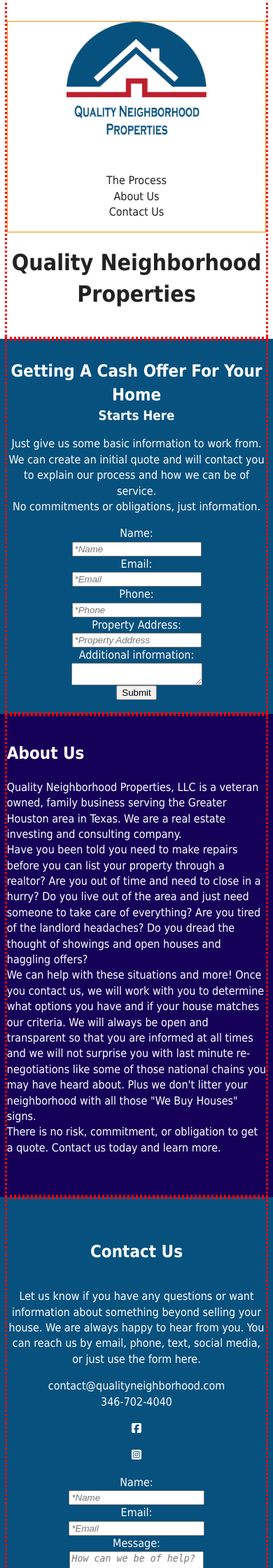
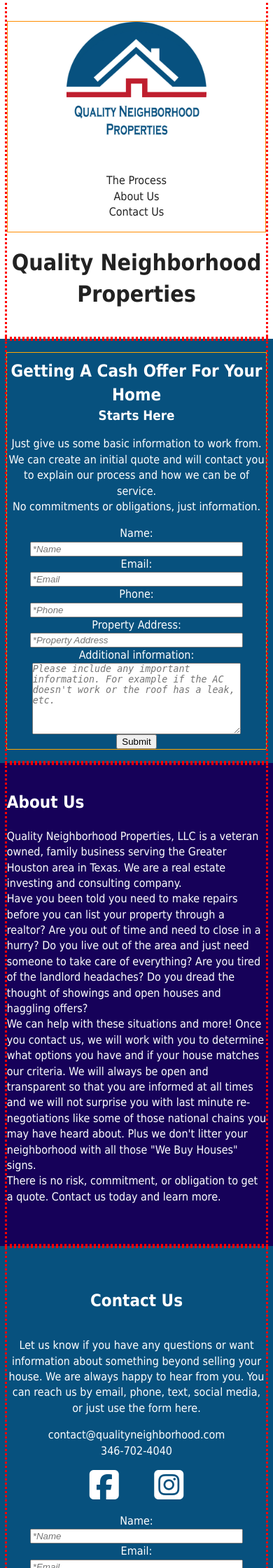
Before and after one commit to bhoyem/qnp-site, a PHP site: page / in a window 390 px wide. Shown: the top 2240 px of the page at 70% size. Run offline with PHP 8.4, Linux system fonts and the light colour scheme; some libraries are stand-ins or nearby versions.

Commit message:
Worked on formatting mobile layout and began tablet layout

```diff
--- a/css/style.css
+++ b/css/style.css
@@ -161,7 +161,12 @@
 }
 
 #process-imagearea img {
-  max-width: 50%;
+  max-width: 49%;
+  outline: 1px solid cyan;
+}
+
+#process-content {
+  outline: 1px solid orange;
 }
 
 .process-inputs {
@@ -170,11 +175,16 @@
   align-items: center;
 }
 
+.process-input-fields {
+  width: 80%;
+  color: black;
+}
+
 #process-textarea {
   padding: 0;
   margin: 0;
-  width: 100%;
-  color:#222;
+  height: 100px;
+  color: #222;
 }
 
 #aboutus-section {
@@ -195,12 +205,24 @@
   display: flex;
   flex-direction: column;
   text-align: center;
+  align-items: center;
 }
 
 .contactus-contact {
   display: flex;
   flex-direction: column;
   text-align: center;
+}
+
+.contactus-social {
+  display: flex;
+  justify-content: space-around;
+  width: 50%;
+  height: 1em;
+  align-items: center;
+  /* outline: 2px solid yellowgreen; */
+  font-size: 3em;
+  padding: 15px 0px;
 }
 
 #contactus-submission-thanks,
@@ -211,18 +233,19 @@
 }
 
 .contactus-inputs {
+  width: 100%;
   display: flex;
   flex-direction: column;
   align-items: center;
 }
 
 #contactus-name,
-#contactus-email {
-  width: 50%;
+#contactus-email,
+#contactus-information {
+  width: 80%;
 }
 
 #contactus-information {
-  width: 50%;
   height: 100px;
 }
 
@@ -249,9 +272,11 @@
   justify-content: space-around;
   align-items: center;
   width: 50%;
-  outline: 2px solid yellowgreen;
+  height: 1em;
+  /* outline: 2px solid yellowgreen; */
   font-size: 3em;
   color: white;
+  padding: 15px 0px;
 }
 
 a:link,
@@ -282,8 +307,16 @@
   /* TTTTTTTTTTTTTTTTTTTTTTTTTTTTTTTTTTTTTTTTTTTTTTTTTTTTTTTTTTTTTTTTTTTTTTTT
   Style adjustments for tablets
   TTTTTTTTTTTTTTTTTTTTTTTTTTTTTTTTTTTTTTTTTTTTTTTTTTTTTTTTTTTTTTTTTTTTTTTTTTT */
-  process-section .content-wrapper {
-    margin: 0 10px 0 0;
+  #process-section .content-wrapper {
+    width: 100%;
+    margin: 0;
+    padding: 0;
+    border: 0;
+    flex-direction: row;
+  }
+
+  #process-content {
+    width: 49%;
   }
 
 }
@@ -380,7 +413,7 @@
    Modify as content requires.
    ========================================================================== */
 
-@media @media only screen and (min-width: 35em) {
+@media only screen and (min-width: 35em) {
   /* Style adjustments for viewports that meet the condition */
 }
 
--- a/index.html
+++ b/index.html
@@ -13,8 +13,8 @@
   <meta property="og:url" content="">
   <meta property="og:image" content="">
 
-  <link rel="icon" href="/favicon.ico" sizes="any">
-  <link rel="icon" href="/icon.svg" type="image/svg+xml">
+  <link rel="icon" href="favicon.ico" sizes="any">
+  <link rel="icon" href="icon.svg" type="image/svg+xml">
   <link rel="apple-touch-icon" href="icon.png">
 
   <link rel="manifest" href="site.webmanifest">
@@ -45,42 +45,45 @@
     </div>
   </header>
 
+  <!-- ******************************* Process Section ****************************** -->
   <div id="process-section">
     <div class="content-wrapper">
       <div id="process-imagearea">
         <img src="img/handshake.jpg" alt="image of handhake" />
       </div>
+      <div id="process-content">
         <h2>Getting A Cash Offer For Your Home</h2>
         <h3>Starts Here</h3>
-      <div id="process-input-fields" class="process-inputs">
+        <!-- <div id="process-input-fields" class="process-inputs"> -->
         <p>
           Just give us some basic information to work from. <br>We can create an initial quote and will contact you to
           explain
           our process and how we can be of service.<br>No commitments or obligations, just information.
         </p>
         <form id="process-input-fields" class="process-inputs" onsubmit="return false">
-          <label for="name">Name:</label>
-          <input type="text" maxlength="50" placeholder="*Name" required>
-          <label for="email">Email:</label>
-          <input type="email" maxlength="50" placeholder="*Email" required>
-          <label for="phone">Phone:</label>
-          <input type="text" maxlength="50" placeholder="*Phone" required>
-          <label for="address">Property Address:</label>
-          <input type="text" maxlength="150" placeholder="*Property Address" required>
-          <label for="message">Additional information:</label>
-          <textarea id="process-textarea"
-            placeholder="Comments (Please include any information that may help us to valuate the property. For example if the AC doesn't work or the roof has a leak, etc.)">
-          </textarea>
+          <label for="process-name">Name:</label>
+          <input type="text" id="process-name" maxlength="50" placeholder="*Name" class="process-input-fields">
+          <label for="process-email">Email:</label>
+          <input type="text" id="process-email" maxlength="50" placeholder="*Email" class="process-input-fields">
+          <label for="process-phone">Phone:</label>
+          <input type="text" id="process-phone" maxlength="50" placeholder="*Phone" class="process-input-fields">
+          <label for="process-address">Property Address:</label>
+          <input type="text" id="process-address" maxlength="150" placeholder="*Property Address"
+            class="process-input-fields">
+          <label for="process-textarea">Additional information:</label>
+          <textarea id="process-textarea" class="process-input-fields"
+            placeholder="Please include any important information. For example if the AC doesn't work or the roof has a leak, etc."></textarea>
           <input id="process-button" type="submit" value="Submit" onclick="processThankYou()">
         </form>
-      </div>
+        <!-- </div> -->
         <div id="process-submission-thanks" class="hidden">
           <p>Thank you for contacting us! We will be in touch soon!</p>
         </div>
-
+      </div>
     </div>
   </div>
 
+  <!-- ************************** About Us Section **************************** -->
   <div id="aboutus-section">
     <div class="content-wrapper">
       <h2>About Us</h2>
@@ -105,6 +108,8 @@
     </div>
   </div>
 
+
+  <!-- *********************** Contact Us Section ****************************** -->
   <div id="contactus-section">
     <div class="content-wrapper">
       <div id="contactus-imagearea">
@@ -128,15 +133,17 @@
               class="fa-brands fa-square-instagram"></i></a></p>
       </div>
       <form id="contactus-input-fields" class="contactus-inputs" onsubmit="return false">
-        <label for="name">Name:</label>
+        <label for="contactus-name">Name:</label>
         <input type="text" id="contactus-name" name="name" maxlength="50" placeholder="*Name">
-        <label for="email">Email:</label>
-        <input type="email" id="contactus-email" maxlength="50" placeholder="*Email">
-        <label for="message">Message:</label>
+        <label for="contactus-email">Email:</label>
+        <input type="text" id="contactus-email" maxlength="50" placeholder="*Email">
+        <label for="contactus-information">Message:</label>
         <textarea id="contactus-information" placeholder="How can we be of help?"></textarea>
         <input id="contactus-button" type="submit" value="Submit" onclick="contactUsThankYou()">
       </form>
-      <div id="contactus-submission-thanks" class="hidden" <h4>Thank you for contacting us! We will be in touch soon.
+      <div id="contactus-submission-thanks" class="hidden">
+        <h4>
+          Thank you for contacting us! We will be in touch soon.
         </h4>
       </div>
     </div>
```
Lines whose indentation alone changed are shown as unchanged.
